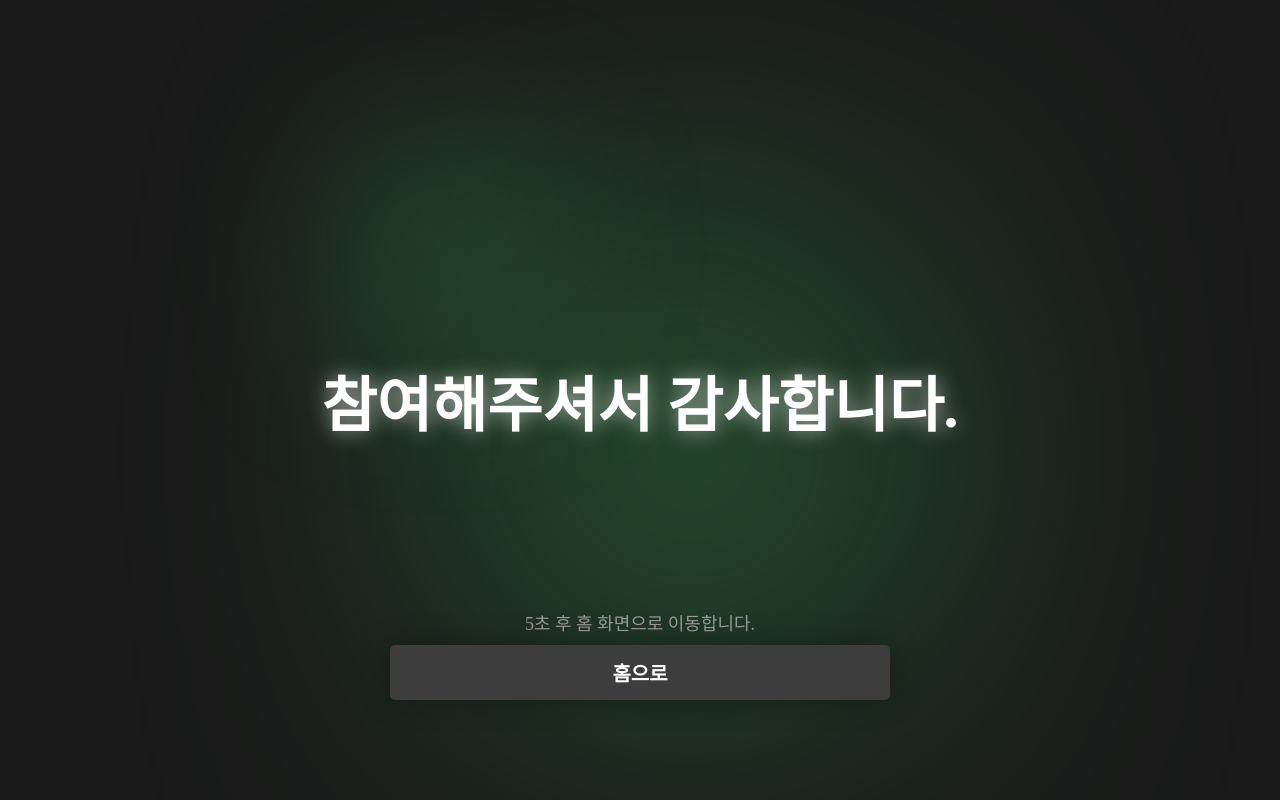
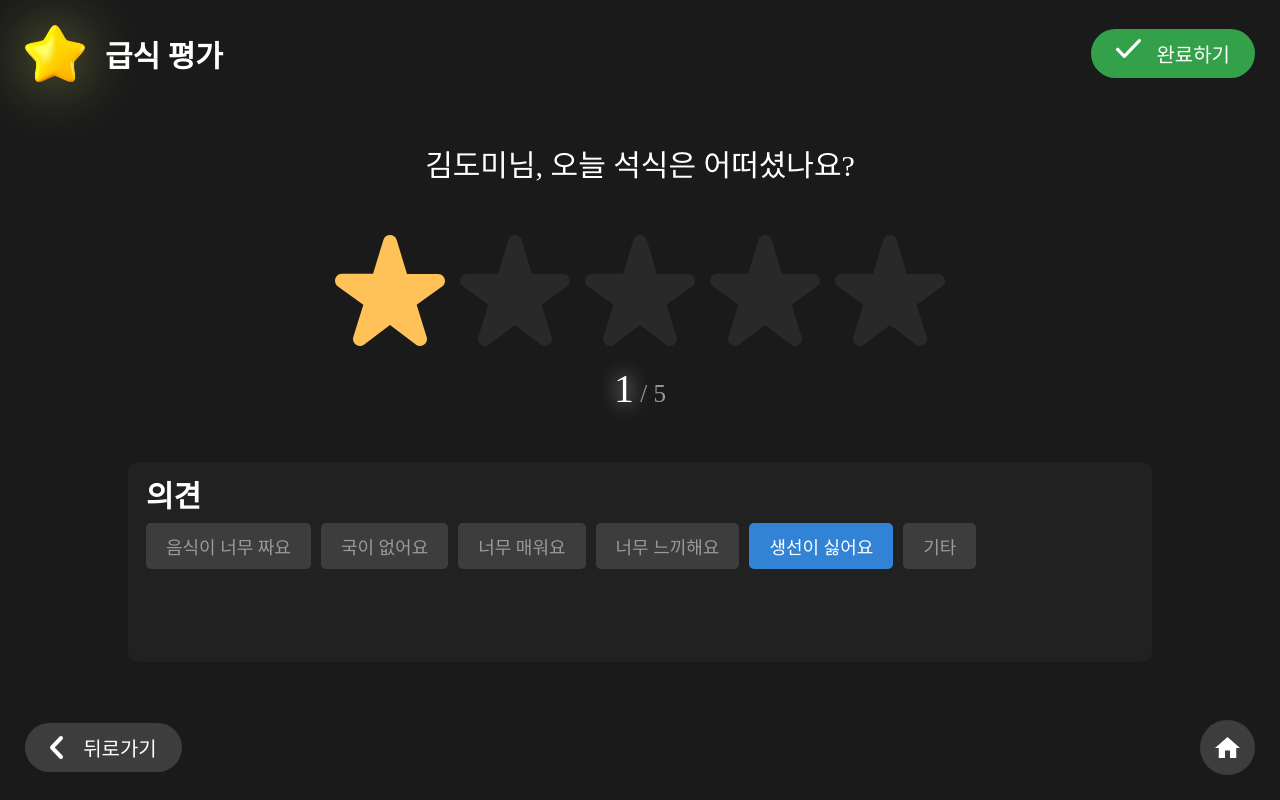
Before and after one commit to qazplm5602/domi_ggmFood, a React (Vite) app in the folder client/: page / in a window 1280 px wide. Built offline with nearby package versions, Linux system fonts and the light colour scheme.

Commit message:
client 별 효과

```diff
--- a/client/src/components/Star/Item.tsx
+++ b/client/src/components/Star/Item.tsx
@@ -1,8 +1,20 @@
+import style from '@styles/star/style.module.scss';
+import { AnimatePresence, motion } from 'framer-motion';
+
 import starMist from '@assets/icons/star-mist.svg';
-import style from '@styles/star/style.module.scss';
+import starWhite from '@assets/icons/star-white.svg';
+import starOrange from '@assets/icons/star-orange.svg';
 
-export default function StarItem() {
-    return <button className={style.item}>
-        <img src={starMist} alt="star" />
+type Props = {
+    active: boolean,
+    onClick?: () => void
+}
+
+export default function StarItem({ active, onClick }: Props) {
+    return <button className={style.item} onClick={onClick}>
+        <img src={active ? starOrange : starMist} alt="star" />
+
+        {/* (이한)별 효과 */}
+        {active && <img src={starWhite} alt="star" className={style.effect} />}
     </button>;
 }
--- a/client/src/components/Star/Star.tsx
+++ b/client/src/components/Star/Star.tsx
@@ -4,11 +4,11 @@ import StarItem from './Item';
 export default function Star() {
     return <article className={style.main}>
         <div className={style.list}>
-            <StarItem />
-            <StarItem />
-            <StarItem />
-            <StarItem />
-            <StarItem />
+            <StarItem active={true} />
+            <StarItem active={false} />
+            <StarItem active={false} />
+            <StarItem active={false} />
+            <StarItem active={false} />
         </div>
 
         <p className={style.count}><span>1</span> / 5</p>
--- a/client/src/components/Store/screen.ts
+++ b/client/src/components/Store/screen.ts
@@ -8,7 +8,7 @@ interface ScreenStoreType {
 }
 
 export const useScreenStore = create<ScreenStoreType>()(set => ({
-    screen: "Finish",
+    screen: "Content",
     setScreen(mode) {
         set({ screen: mode });
     }
--- a/client/src/styles/finish/style.module.scss
+++ b/client/src/styles/finish/style.module.scss
@@ -70,6 +70,6 @@
         color: $color-textSupporting;
         font-size: 18px;
 
-        margin-bottom: 10px;
+        margin-bottom: 15px;
     }
 }
--- a/client/src/styles/star/style.module.scss
+++ b/client/src/styles/star/style.module.scss
@@ -24,6 +24,8 @@
 // }
 
 .item {
+    position: relative;
+
     background-color: transparent;
     border: none;
 
@@ -39,4 +41,48 @@
     &:not(:first-child) {
         margin-left: 15px;
     }
+
+    & > .effect {
+        position: absolute;
+        top: 0;
+        left: 0;
+
+        filter: drop-shadow(0 0 30px #fff);
+
+        z-index: 1;
+
+        animation: domiStar 1s cubic-bezier(.85,.58,.15,1.05) forwards;
+
+        // @keyframes domiStar {
+        //     0% {
+        //         // opacity: 0;
+        //         transform: scale(2);
+        //     }
+        //     60% {
+        //         transform: scale(1);
+        //         opacity: 1;
+        //     }
+        //     100% {
+        //         opacity: 0;
+        //     }
+        // }
+
+        @keyframes domiStar {
+            0% {
+                opacity: 0;
+                transform: scale(2);
+            }
+            30% {
+                opacity: 1;
+                transform: scale(2);
+            }
+            60% {
+                opacity: 1;
+                transform: scale(1);
+            }
+            100% {
+                opacity: 0;
+            }
+        }
+    }
 }
```
Also changed, not shown: client/src/assets/icons/star-orange.svg (added), client/src/assets/icons/star-white.svg (added).
